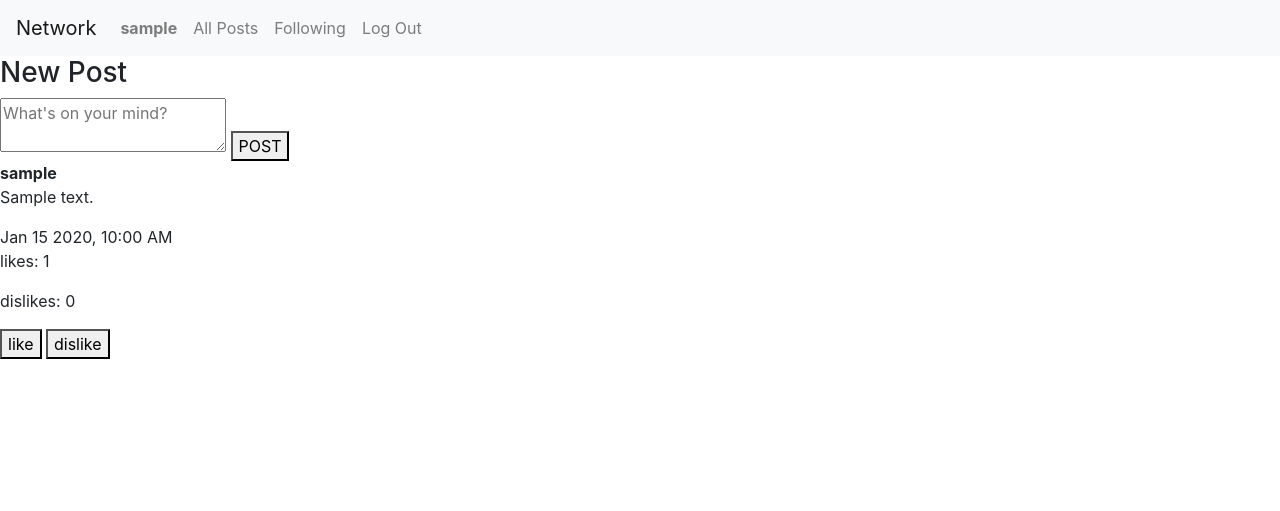
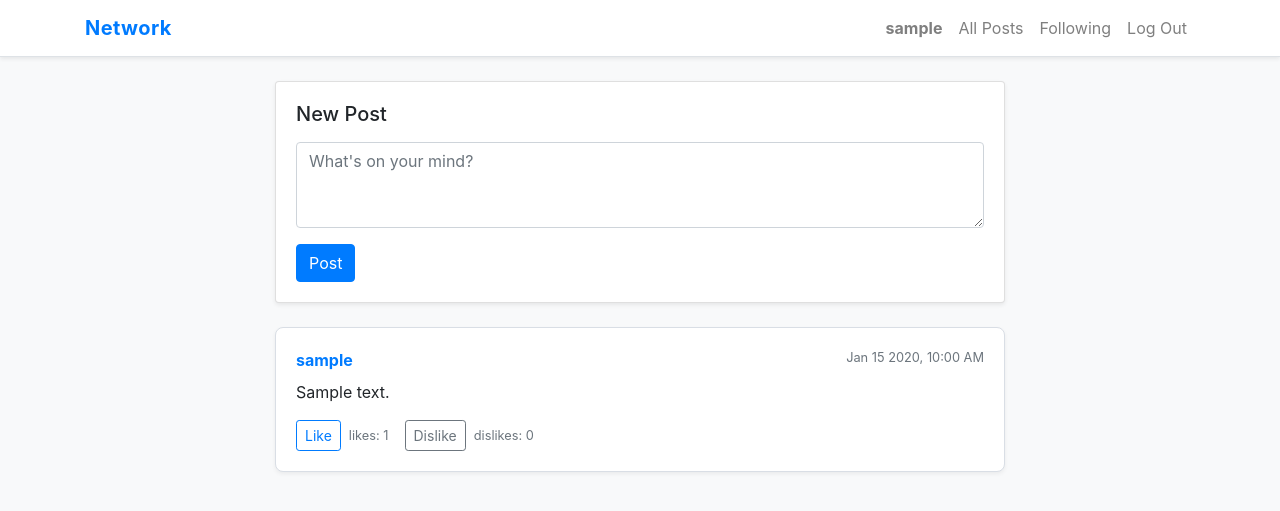
Before and after one commit to YahyaEssid/Network, a Django app: page / in a window 1280 px wide. Shown: the top 511 px of the page. Run offline with Django 3.2, Linux system fonts and the light colour scheme; a user stored in the database is signed in; tables that the repository leaves empty hold one stand-in row (values such as "Sample post"); some libraries are stand-ins or nearby versions.

Commit message:
Update UI: layout, login,register and styles

```diff
--- a/network/static/network/index.js
+++ b/network/static/network/index.js
@@ -42,8 +42,11 @@ document.addEventListener('DOMContentLoaded', function() {
             oldPostContent.style.display = "none";
             editButton.style.display = "none";
             const textarea = document.createElement("textarea");
+            textarea.className = "form-control my-2";
+            textarea.rows = 3;
             textarea.value = oldPostContent.textContent;
             const saveButton = document.createElement("button");
+            saveButton.className = "btn btn-sm btn-primary mb-2";
             saveButton.textContent = "Save";
             parentDiv.append(textarea);
             parentDiv.append(saveButton);
@@ -135,42 +138,51 @@ function load_all_posts(feed_type, page){
         console.log(data);
         data.posts.forEach(post => {
             const div = document.createElement("div");
-            div.classList.add("post-card")
+            div.classList.add("post-card", "card", "mb-3")
             div.dataset.id = post.id;
-            div.innerHTML = `<strong class="profile_user">${post.username}</strong>
-            <br>
-            <p>${post.content}</p>
-            <div>
-            <time>${post.timestamp}</time>
-            <p>likes: <span class="like_count">${post.likes}</span></p>
-            <p>dislikes: <span class="dislike_count">${post.dislikes}</span></p>
-            <button class="react" data-id="like_button">like</button>
-            <button class="react" data-id="dislike_button">dislike</button>
+            div.innerHTML = `<div class="card-body">
+            <div class="d-flex justify-content-between align-items-start mb-2">
+            <strong class="profile_user text-primary">${post.username}</strong>
+            <time class="text-muted small">${post.timestamp}</time>
+            </div>
+            <p class="mb-3">${post.content}</p>
+            <div class="d-flex align-items-center flex-wrap">
+            <button class="react btn btn-sm btn-outline-primary mr-2" data-id="like_button">Like</button>
+            <span class="text-muted small mr-3">likes: <span class="like_count">${post.likes}</span></span>
+            <button class="react btn btn-sm btn-outline-secondary mr-2" data-id="dislike_button">Dislike</button>
+            <span class="text-muted small">dislikes: <span class="dislike_count">${post.dislikes}</span></span>
+            </div>
             </div>`
             document.querySelector("#all_posts").append(div);
             if (isUsername &&  post.username === currentUser){
                 const editButton = document.createElement("button")
                 editButton.textContent = "Edit"
-                editButton.classList.add("editButton")
-                div.append(editButton)
+                editButton.classList.add("editButton", "btn", "btn-sm", "btn-outline-secondary", "mt-3")
+                div.querySelector(".card-body").append(editButton)
             }
         })
+       if (data.has_previous || data.has_next) {
+                const pager = document.createElement("div");
+                pager.className = "d-flex justify-content-between mt-3";
                 if (data.has_previous) {
                     const prevBtn = document.createElement("button");
                     prevBtn.innerHTML = "Previous";
-                prevBtn.classList.add("pagination", "paginationPrev");
+                    prevBtn.classList.add("pagination", "paginationPrev", "btn", "btn-outline-secondary");
                     prevBtn.dataset.page = page;
                     prevBtn.dataset.feed_type = feed_type;
-                document.querySelector("#all_posts").append(prevBtn);
+                    pager.append(prevBtn);
+                } else {
+                    pager.append(document.createElement("span"));
                 }
-
                 if (data.has_next) {
                     const nextBtn = document.createElement("button");
                     nextBtn.innerHTML = "Next";
-                nextBtn.classList.add("pagination", "paginationNex");
+                    nextBtn.classList.add("pagination", "paginationNex", "btn", "btn-outline-secondary");
                     nextBtn.dataset.page = page;
                     nextBtn.dataset.feed_type = feed_type;
-                document.querySelector("#all_posts").append(nextBtn);
+                    pager.append(nextBtn);
+                }
+                document.querySelector("#all_posts").append(pager);
             }
 
 
@@ -212,15 +224,18 @@ function show_profile(username) {
             const buttonText = result.is_following ? "Unfollow" : "Follow";
 
             // Only render follow button if viewing someone else's profile
-            const followButtonHTML = result.is_self ? '' : `<button id="follow_btn" data-username="${username}">${buttonText}</button>`;
+            const followButtonHTML = result.is_self ? '' : `<button id="follow_btn" class="btn btn-primary" data-username="${username}">${buttonText}</button>`;
 
             const div = document.createElement("div");
+            div.className = "card shadow-sm";
             div.innerHTML = `
-                <strong class="profile_user">${result.username}</strong>
-                <br>
-                <p>following: <span id="following_count">${result.following}</span></p>
-                <p>followers: <span id="followers_count">${result.followers}</span></p>
+                <div class="card-body d-flex justify-content-between align-items-center flex-wrap">
+                    <div>
+                        <strong class="profile_user h5 mb-2 d-inline-block text-primary">${result.username}</strong>
+                        <p class="text-muted mb-0">following: <span id="following_count">${result.following}</span> · followers: <span id="followers_count">${result.followers}</span></p>
+                    </div>
                     ${followButtonHTML}
+                </div>
             `;
 
             document.querySelector("#Profile").append(div);
--- a/network/static/network/styles.css
+++ b/network/static/network/styles.css
@@ -0,0 +1,18 @@
+.profile_user {
+    cursor: pointer;
+}
+
+.profile_user:hover {
+    text-decoration: underline;
+}
+
+.post-card {
+    background-color: #fff;
+    border: 1px solid #d9dee5;
+    border-radius: 0.5rem;
+    box-shadow: 0 0.125rem 0.25rem rgba(0, 0, 0, 0.06);
+}
+
+.navbar-brand {
+    letter-spacing: 0.02em;
+}
--- a/network/templates/network/index.html
+++ b/network/templates/network/index.html
@@ -3,19 +3,24 @@
 
 
 {% block body %}
-    {% if user.is_authenticated %}
-        <form id ="create_post">
-            {% csrf_token %}
-            <h3>New Post</h3>
-            <textarea id="post_content" placeholder="What's on your mind?"></textarea>
-            <button type = "submit">POST</button>
-        </form>
-    {% endif %}
-    <div id ="Profile">
-
+    <div class="container">
+        <div class="row justify-content-center">
+            <div class="col-lg-8">
+                {% if user.is_authenticated %}
+                    <form id="create_post" class="card shadow-sm mb-4">
+                        {% csrf_token %}
+                        <div class="card-body">
+                            <h3 class="h5 card-title mb-3">New Post</h3>
+                            <textarea id="post_content" class="form-control mb-3" rows="3" placeholder="What's on your mind?"></textarea>
+                            <button type="submit" class="btn btn-primary">Post</button>
+                        </div>
+                    </form>
+                {% endif %}
+                <div id="Profile" class="mb-4"></div>
+                <div id="all_posts"></div>
+            </div>
+        </div>
     </div>
-    <div id ="all_posts">
-        </div>
 {% endblock %}
 
 {% block script %}
--- a/network/templates/network/layout.html
+++ b/network/templates/network/layout.html
@@ -6,23 +6,27 @@
         <title>{% block title %}Social Network{% endblock %}</title>
         <link rel="stylesheet" href="https://stackpath.bootstrapcdn.com/bootstrap/4.4.1/css/bootstrap.min.css" integrity="sha384-Vkoo8x4CGsO3+Hhxv8T/Q5PaXtkKtu6ug5TOeNV6gBiFeWPGFN9MuhOf23Q9Ifjh" crossorigin="anonymous">
         <link href="{% static 'network/styles.css' %}" rel="stylesheet">
+        <meta name="viewport" content="width=device-width, initial-scale=1">
         {% block script %}
         {% endblock %}
     </head>
-    <body>
+    <body class="bg-light">
 
-        <nav class="navbar navbar-expand-lg navbar-light bg-light">
-            <a class="navbar-brand" href="#">Network</a>
-
-            <div>
-              <ul class="navbar-nav mr-auto">
+        <nav class="navbar navbar-expand-md navbar-light bg-white border-bottom shadow-sm">
+            <div class="container">
+                <a class="navbar-brand font-weight-bold text-primary" href="#">Network</a>
+                <button class="navbar-toggler" type="button" data-toggle="collapse" data-target="#navbarNav" aria-controls="navbarNav" aria-expanded="false" aria-label="Toggle navigation">
+                    <span class="navbar-toggler-icon"></span>
+                </button>
+                <div class="collapse navbar-collapse" id="navbarNav">
+                    <ul class="navbar-nav ml-auto align-items-md-center">
                         {% if user.is_authenticated %}
                             <li class="nav-item">
-                        <a class="nav-link" href="#" id="username"><strong class ="profile_user">{{user.username}}</strong></a>
+                                <a class="nav-link" href="#" id="username"><strong class="profile_user">{{ user.username }}</strong></a>
                             </li>
                         {% endif %}
                         <li class="nav-item">
-                  <a class="nav-link" id ="allPosts" href="#">All Posts</a>
+                            <a class="nav-link" id="allPosts" href="#">All Posts</a>
                         </li>
                         {% if user.is_authenticated %}
                             <li class="nav-item">
@@ -36,17 +40,22 @@
                                 <a class="nav-link" href="{% url 'login' %}">Log In</a>
                             </li>
                             <li class="nav-item">
-                        <a class="nav-link" href="{% url 'register' %}">Register</a>
+                                <a class="btn btn-primary btn-sm ml-md-2" href="{% url 'register' %}">Register</a>
                             </li>
                         {% endif %}
                     </ul>
                 </div>
+            </div>
         </nav>
 
-        <div class="body">
+        <main class="body py-4">
             {% block body %}
             {% endblock %}
-        </div>
+        </main>
+
+        <script src="https://code.jquery.com/jquery-3.4.1.slim.min.js" integrity="sha384-J6qa4849blE2+poT4WnyKhv5vZF5SrPo0iEjwBvKU7imGFAV0wwj1yYfoRSJoZ+n" crossorigin="anonymous"></script>
+        <script src="https://cdn.jsdelivr.net/npm/popper.js@1.16.0/dist/umd/popper.min.js" integrity="sha384-Q6E9RHvbIyZFJoft+2mJbHaEWldlvI9IOYy5n3zV9zzTtmI3UksdQRVvoxMfooAo" crossorigin="anonymous"></script>
+        <script src="https://stackpath.bootstrapcdn.com/bootstrap/4.4.1/js/bootstrap.min.js" integrity="sha384-wfSDF2E50Y2D1uUdj0O3uMBJnjuUD4Ih7YwaYd1iqfktj0Uod8GCExl3Og8ifwB6" crossorigin="anonymous"></script>
     </body>
 </html>
 
```
Also changed, not shown: network/templates/network/login.html (+14 -6 lines), network/templates/network/register.html (+14 -6 lines). Lines whose indentation alone changed are shown as unchanged.
